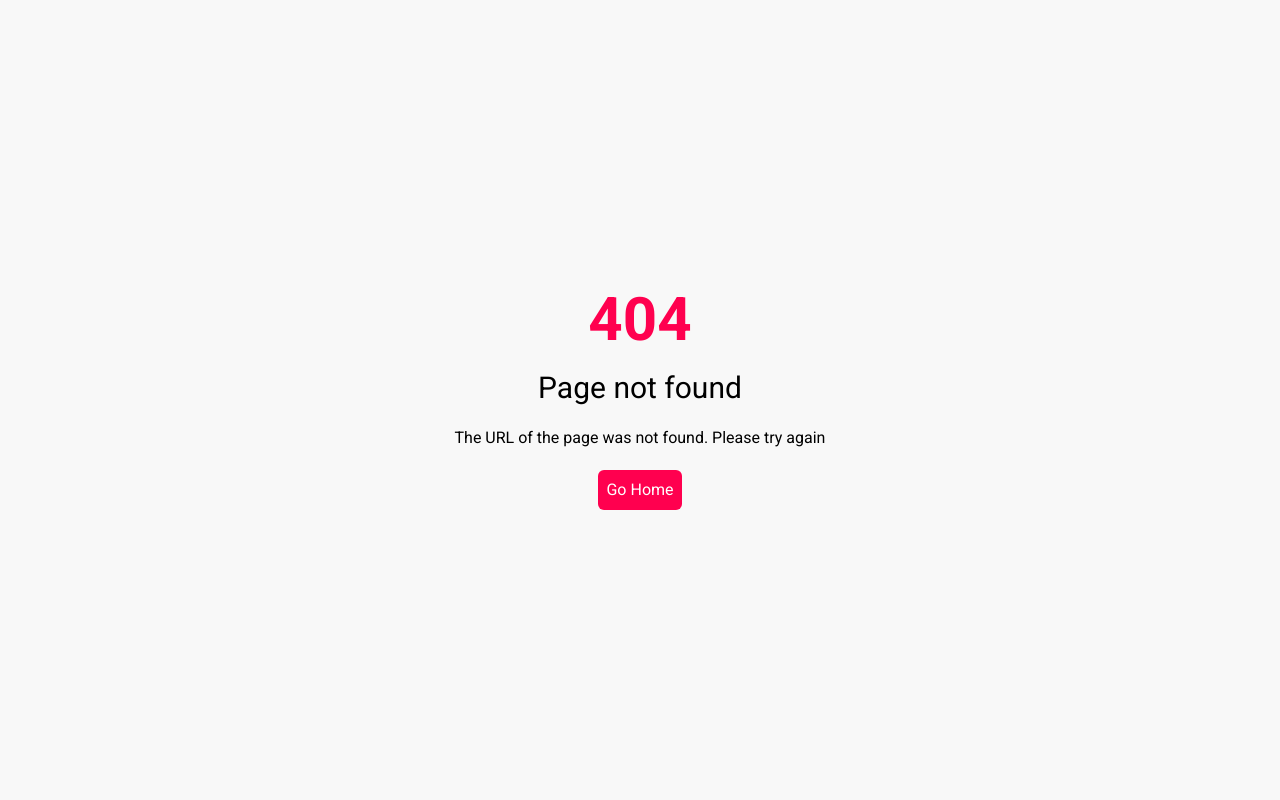
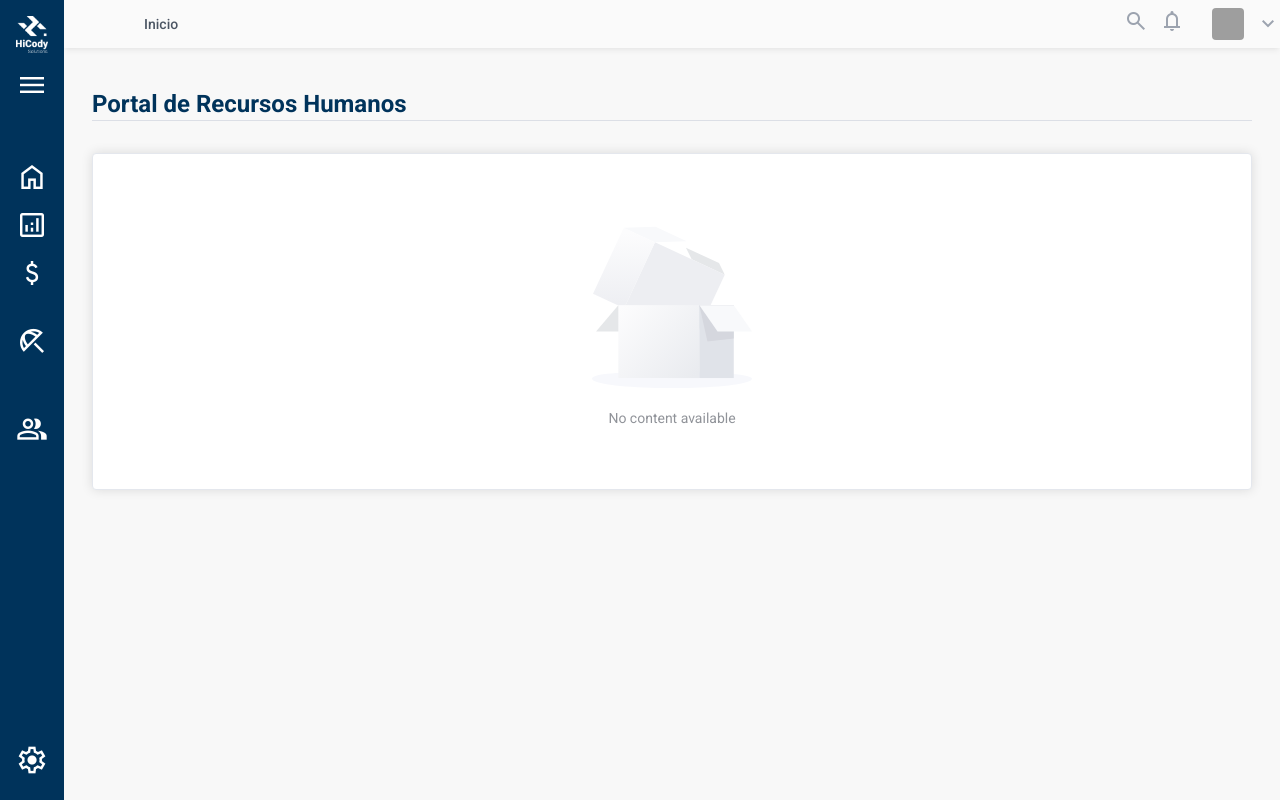
Before and after one commit to KatzeAn/Multiaceros, a Vue app: page /portal-rrhh/gestionar-postulaciones in a window 1280 px wide. Before the commit this address had no page. Built offline with nearby package versions, Linux system fonts and the light colour scheme; grey boxes are pictures that could not be loaded.

Commit message:
ajustes en menu desplegable

```diff
--- a/src/presentation/components/SideBar.vue
+++ b/src/presentation/components/SideBar.vue
@@ -41,6 +41,7 @@
             <router-link to="/portal-rrhh/gestionar-empleados">Gestionar Empleados</router-link>
             <router-link to="/portal-rrhh/gestionar-cumplimientos">Gestionar Certificados de Cumplimiento</router-link>
             <router-link to="/portal-rrhh/gestionar-pausas">Gestionar Pausas Activas</router-link>
+            <router-link to="/portal-rrhh/gestionar-postulaciones">Gestionar postulaciones</router-link>
           </div>
         </div>
       </div>
@@ -70,6 +71,9 @@ const asideWidth = computed(() => {
 
 const ToggleMenu = () => {
   isExpanded.value = !isExpanded.value;
+  if (!isExpanded.value) {
+    isPortalExpanded.value = false; // Cerrar el menú de recursos humanos cuando se cierra el menú principal
+  }
 };
 
 const togglePortal = () => {
@@ -88,6 +92,7 @@ onBeforeUnmount(() => {
   window.removeEventListener("resize", handleResize);
 });
 </script>
+
 
   <style scoped>
 
--- a/src/presentation/router/index.ts
+++ b/src/presentation/router/index.ts
@@ -55,6 +55,7 @@ const router = createRouter({
         { path: 'gestionar-empleados', component: () => import('../views/PortalRRHH/manageEmployeesView.vue') },
         { path: 'gestionar-cumplimientos', component: () => import('../views/PortalRRHH/manageComplienceView.vue') },
         { path: 'gestionar-pausas', component: () => import('../views/PortalRRHH/manageActiveBreak.vue') },
+        { path: 'gestionar-postulaciones', component: () => import('../views/PortalRRHH/ManageApplications.vue') },
       ],
     },
     {
--- /dev/null
+++ b/src/presentation/views/PortalRRHH/ManageApplications.vue
@@ -0,0 +1,7 @@
+<template>
+    <el-card>
+        <el-empty description="No content available" image=""></el-empty>
+    </el-card>
+  </template>
+
+  <script lang="ts" setup></script>
```
